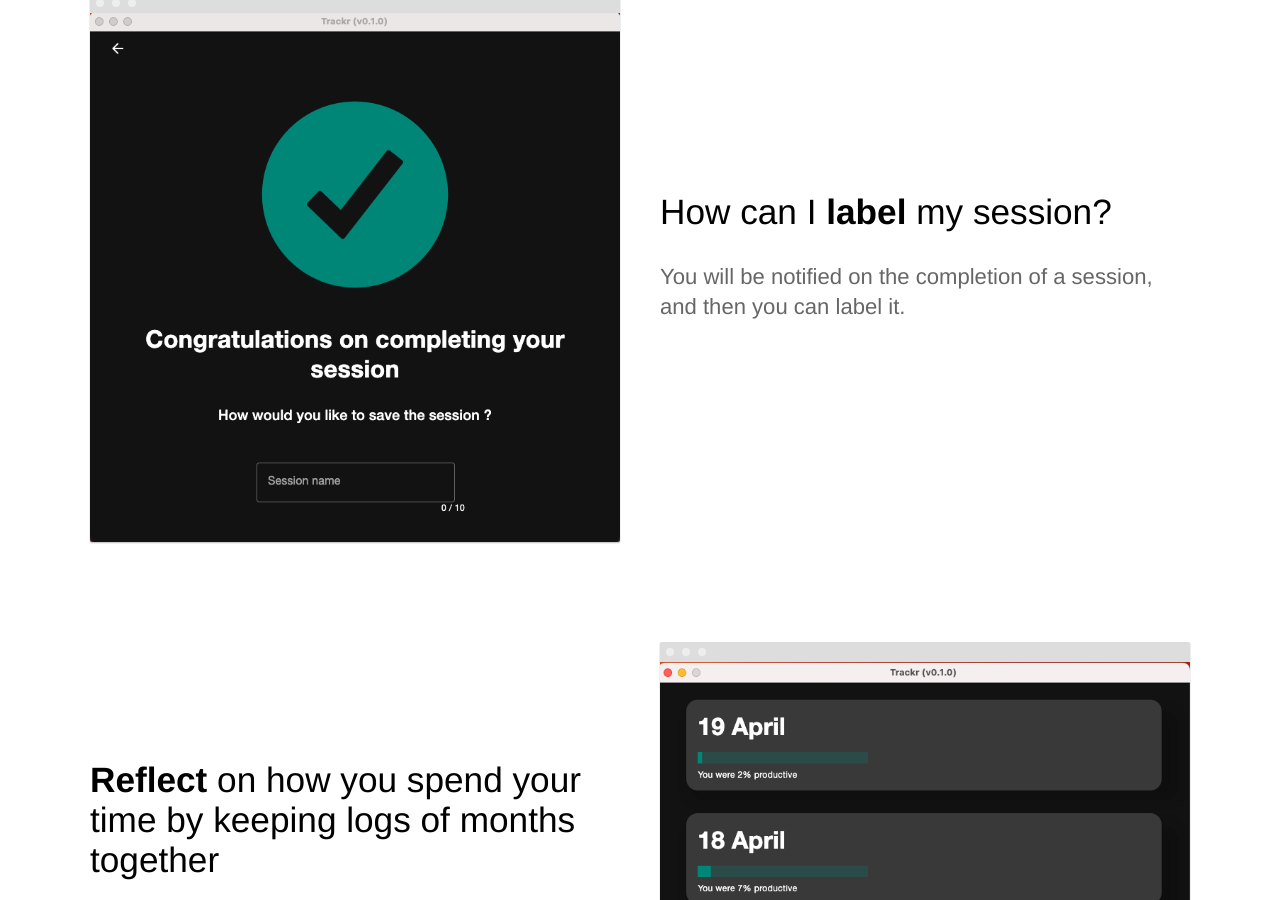
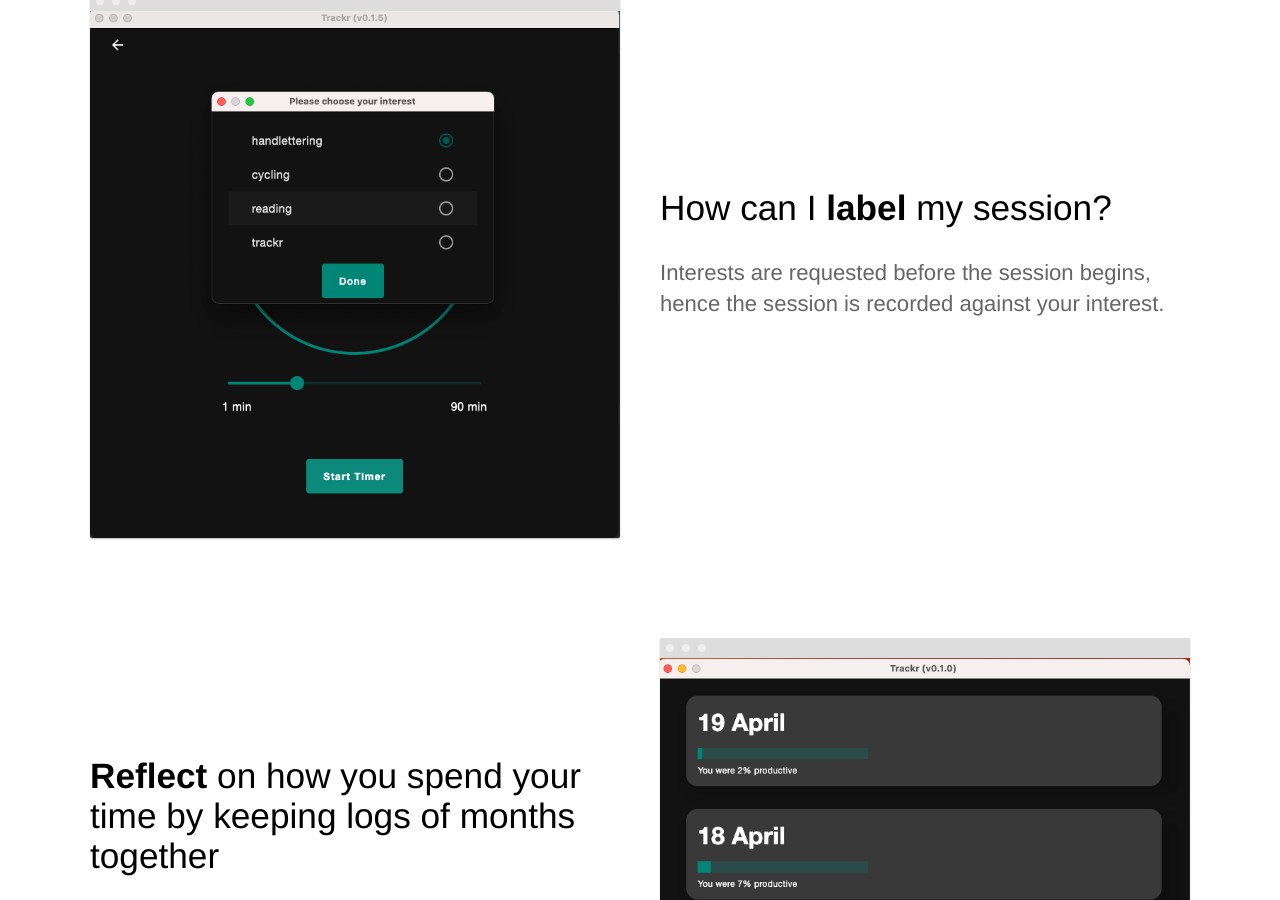
Before and after one commit to adb-shell/Trackrwebsite, a Jekyll site: the page built from index.html, in a window 1280 px wide and 900 px high, scrolled down 1935 px. Built offline with Jekyll 4.4.1, drawn with Linux system fonts in a browser that asks for light colours.

Commit message:
updated the images.

```diff
--- a/index.html
+++ b/index.html
@@ -30,7 +30,7 @@
 		<div class="container flex">
 			<div class="text editable">
 				<h2>How can I <strong>label</strong> my session?</h2>
-				<p>You will be notified on the completion of a session, and then you can label it.</p>
+				<p>Interests are requested before the session begins, hence the session is recorded against your interest.</p>
 			</div>
 			<div class="image">
 				<img src="{{ site.baseurl }}/images/sessioncomplete.png" alt="Screenshot" class="screenshot editable" />
```
Also changed, not shown: images/sessioncomplete.png, images/timer.png.
